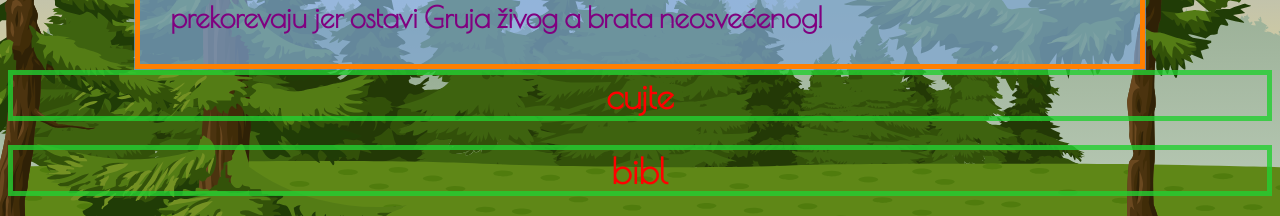
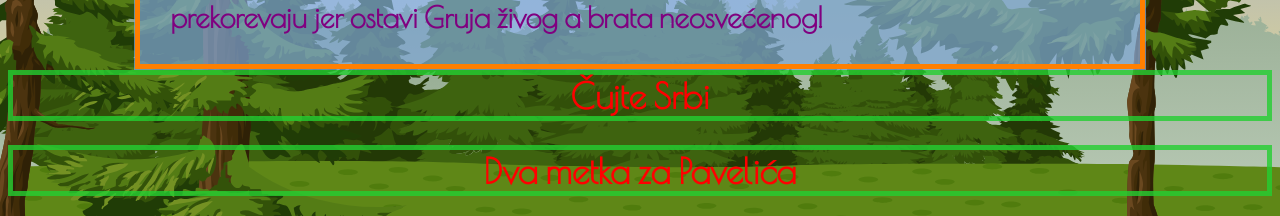
Before and after one commit to UtovarIstovar/ajponovo, a plain HTML site: page vektor.html in a window 1280 px wide. Shown: the part 526-742 px from the top of the page. Drawn offline with nearby package versions, Linux system fonts and the light colour scheme.

Commit message:
Add files via upload

```diff
--- a/vektor.html
+++ b/vektor.html
@@ -43,9 +43,11 @@
 
 </div>
 
-	<a href="cujte.pdf" target="_blank" rel="noopener noreferrer"><h1>cujte</h1></a>
-	<a href="Biblija_nsp.pdf" target="_blank" rel="noopener noreferrer"><h1>bibl</h1></a>
+	<a href="cujte.pdf" target="_blank" rel="noopener noreferrer"><h1>Čujte Srbi</h1></a>
+	<a href="dvaMetkaZaPavelica.pdf" target="_blank" rel="noopener noreferrer"><h1>Dva metka za Pavelića</h1></a>
 	<img src="Katita.svg" alt="mackica">
+	<script type="text/javascript" src="script.js">
+	</script>
 
 </body>
 
```
Also changed, not shown: index.html (+2 -2 lines), 1 other file.
